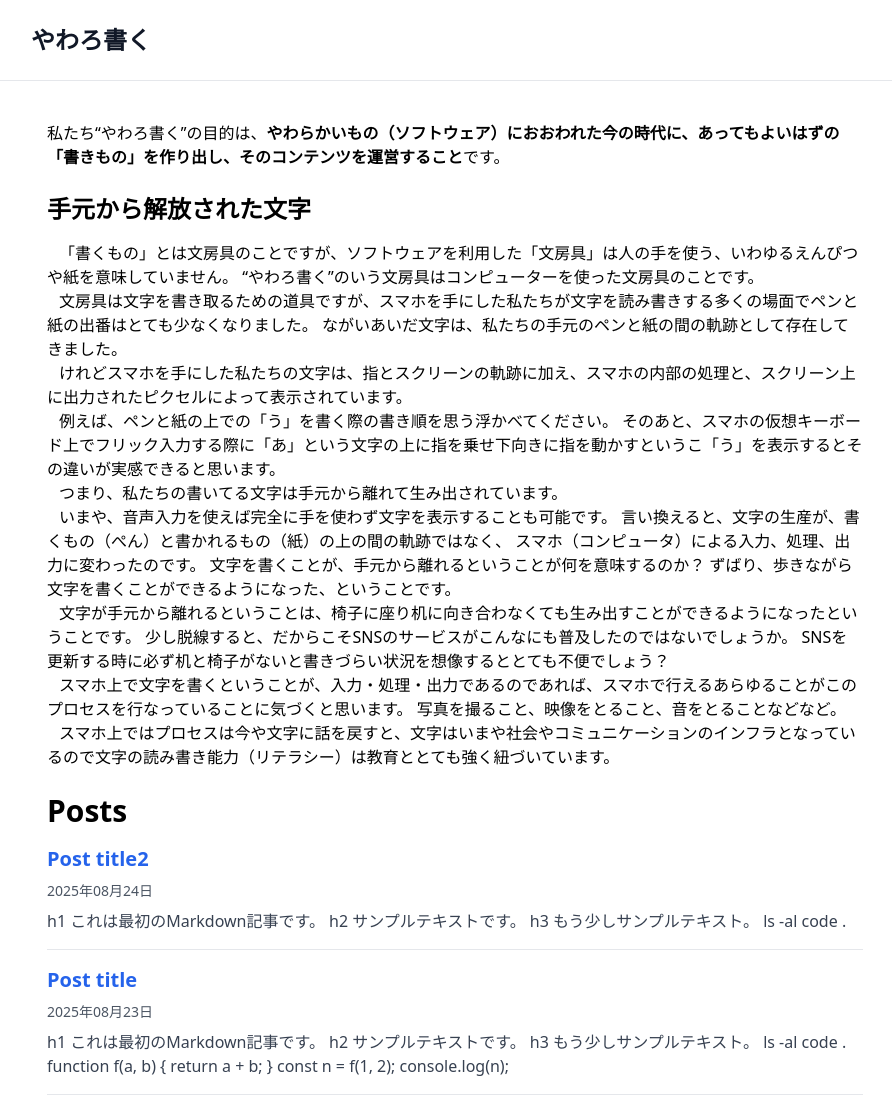
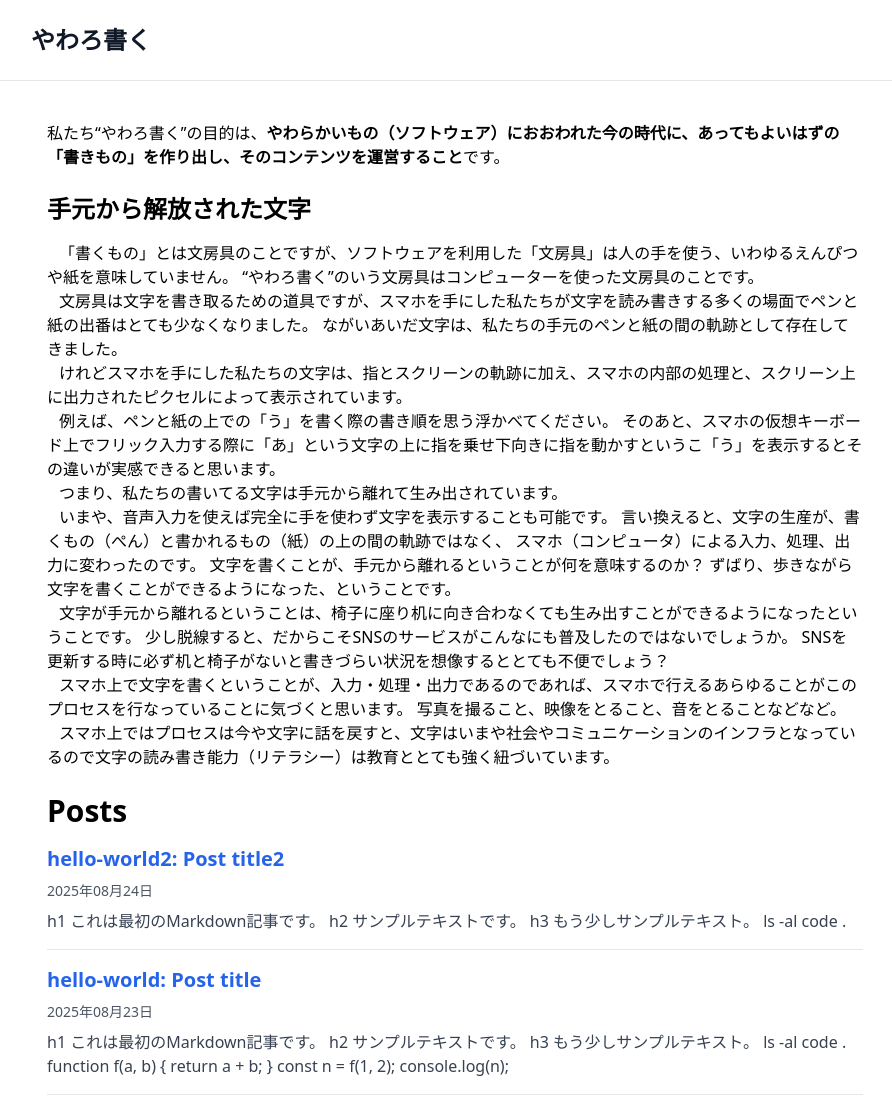
Before and after one commit to yawarokaku/yawarokaku-web, a Gatsby site: page / in a window 1280 px wide. Shown: the top 1098 px of the page, without its empty margins (185-1077 px from the left). Built offline with nearby package versions, Linux system fonts and the light colour scheme; Gatsby itself is replaced by a stand-in of ours; some packages are replaced by stand-ins of ours.

Commit message:
fix post

```diff
--- a/content/posts/hello-world2.mdx
+++ b/content/posts/hello-world2.mdx
@@ -2,7 +2,7 @@
 id: hello-world2
 title: Post title2
 date: "2025-08-24"
-slug: hello-world
+slug: hello-world2
 ---
 
 # h1
--- a/src/pages/index.tsx
+++ b/src/pages/index.tsx
@@ -82,7 +82,7 @@ const IndexPage: React.FC<IndexPageProps> = ({ data }) => {
                   to={`/posts/${post.frontmatter.slug}`}
                   className="text-blue-600 hover:text-blue-800 no-underline"
                 >
-                  {post.frontmatter.title}
+                  {post.frontmatter.slug}: {post.frontmatter.title}
                 </Link>
               </h3>
               <p className="text-gray-600 text-sm mb-2">
```
